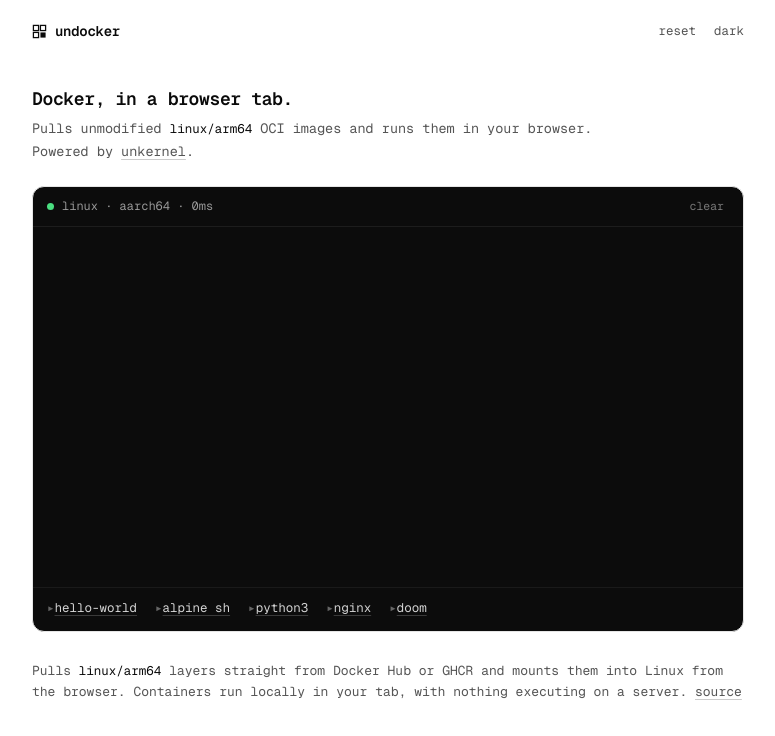
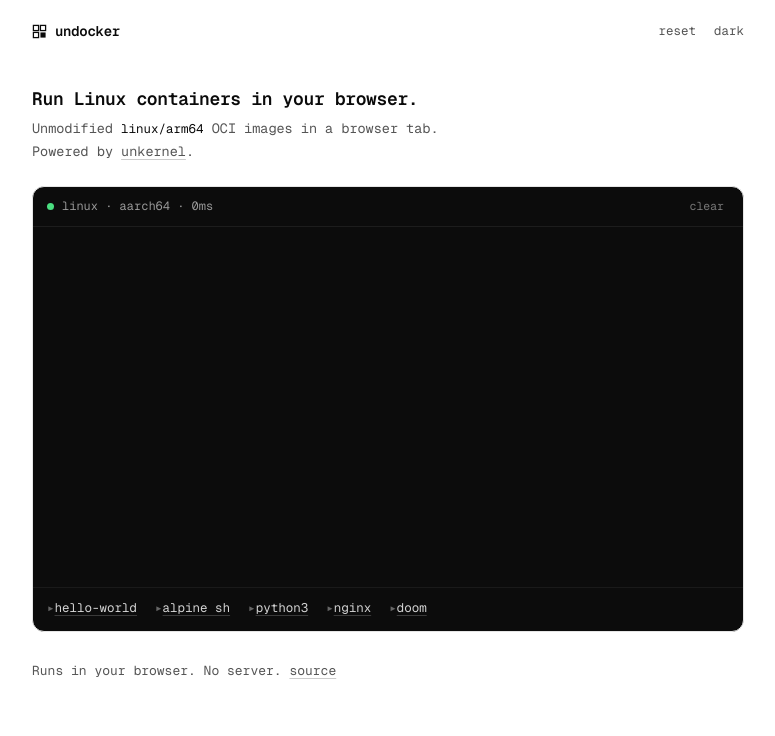
Before and after one commit to taeold/undocker, a website built with Vite: page index.html in a window 1280 px wide. Shown: the whole page, without its empty margins (252-1027 px from the left). Built offline with nearby package versions, Linux system fonts and the light colour scheme; what @xterm/addon-web-links, unkernel would draw is missing.

Commit message:
Tighten landing page and README copy

```diff
--- a/index.html
+++ b/index.html
@@ -489,9 +489,9 @@
     </header>
 
     <main>
-      <h1>Docker, in a browser tab.</h1>
+      <h1>Run Linux containers in your browser.</h1>
       <p class="lead">
-        Pulls unmodified <code>linux/arm64</code> OCI images and runs them in your browser.<br />
+        Unmodified <code>linux/arm64</code> OCI images in a browser tab.<br />
         Powered by <a href="https://github.com/pithings/unkernel" target="_blank" rel="noreferrer">unkernel</a>.
       </p>
 
@@ -557,9 +557,8 @@
       </section>
 
       <p class="summary">
-        Pulls <code>linux/arm64</code> layers straight from Docker Hub or GHCR and mounts them into
-        Linux from the browser. Containers run locally in your tab, with nothing executing on a
-        server. <a href="https://github.com/taeold/undocker" target="_blank" rel="noreferrer">source</a>
+        Runs in your browser. No server.
+        <a href="https://github.com/taeold/undocker" target="_blank" rel="noreferrer">source</a>
       </p>
     </main>
 
```
Also changed, not shown: README.md.
